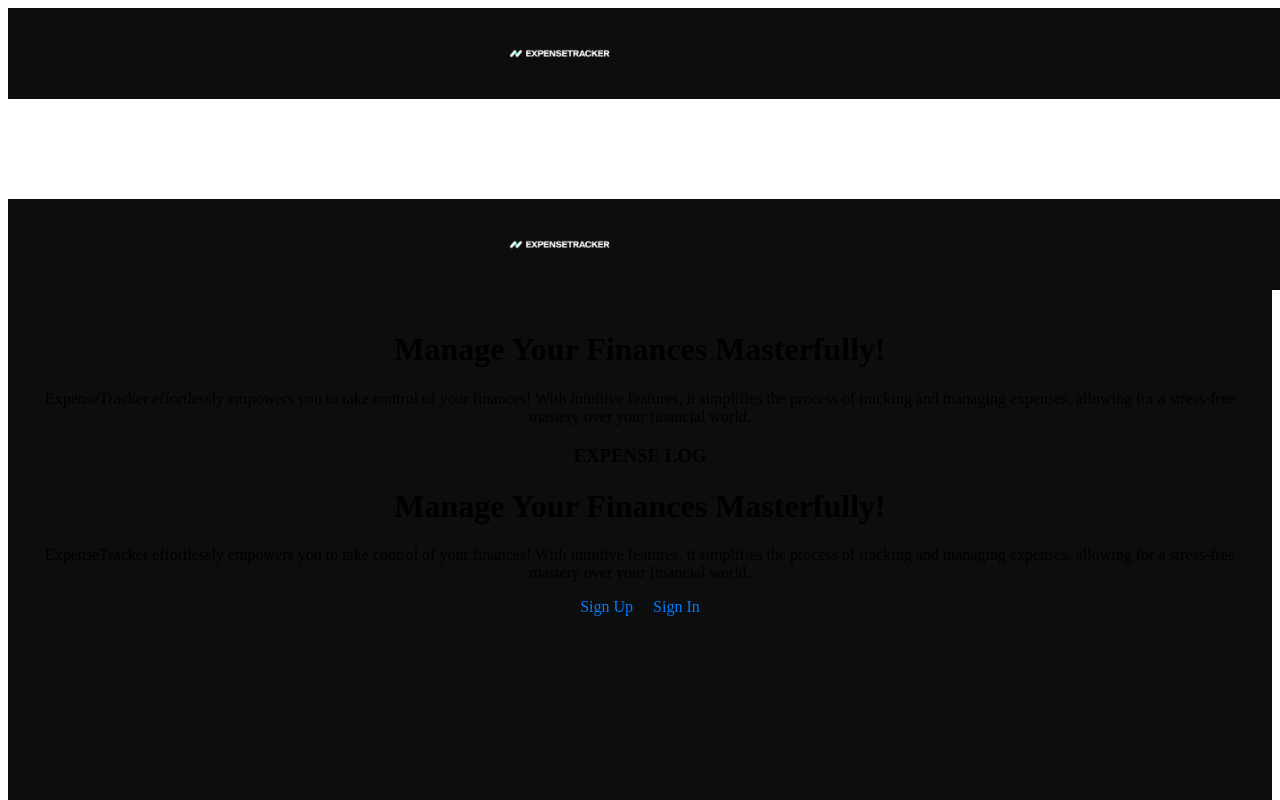
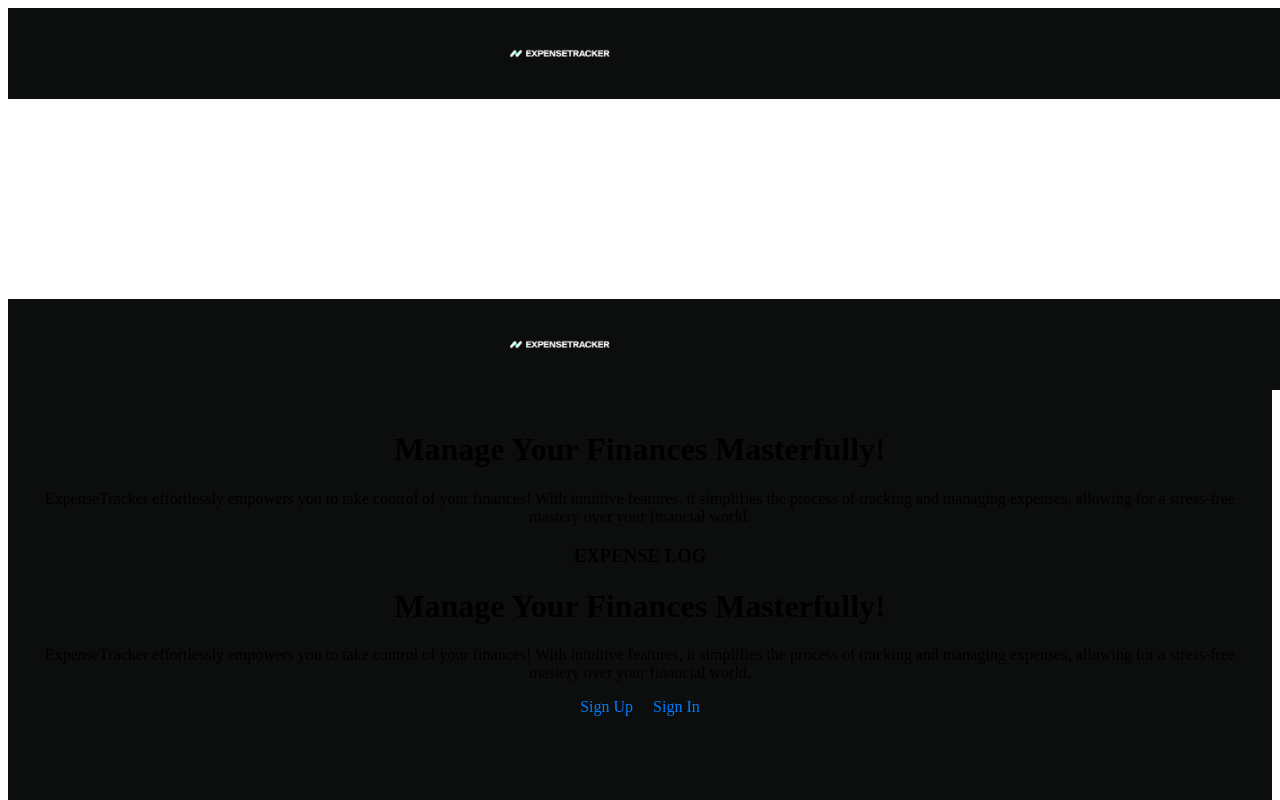
Before and after one commit to Reuelle/expense-tracker, a React (Create React App) app: page / in a window 1280 px wide. Shown: the top 800 px of the page. Built offline with nearby package versions, Linux system fonts and the light colour scheme.

Commit message:
Update HomePage.module.css

```diff
--- a/src/components/HomePage/HomePage.module.css
+++ b/src/components/HomePage/HomePage.module.css
@@ -2,7 +2,7 @@
   display: flex;
   flex-direction: column;
   min-height: 100vh;
-  margin-top: 100px/* Ensure the page takes up the full viewport height */
+  margin-top: 200px/* Ensure the page takes up the full viewport height */
 }
 
 .mainContent {
```
